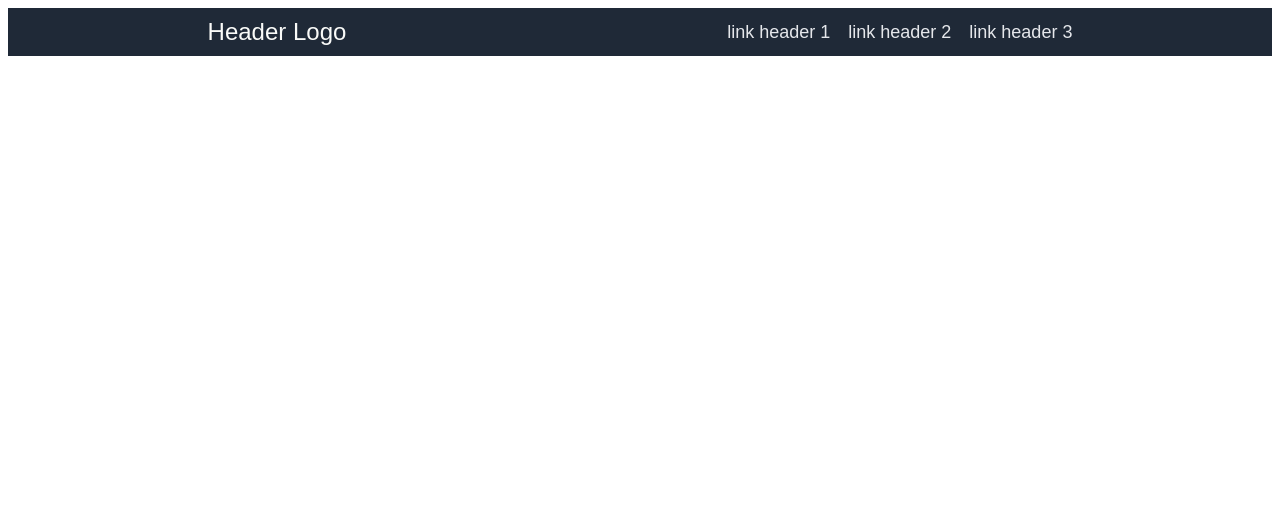
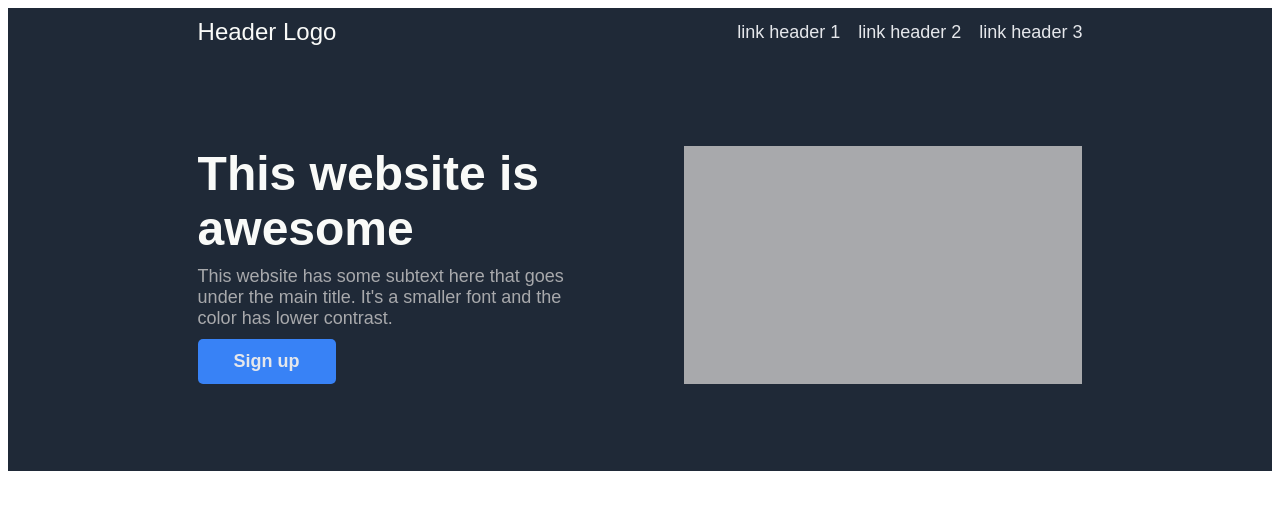
Before and after one commit to sarvaSanjay/LandingPage, a plain HTML site: page index.html in a window 1280 px wide. Drawn offline with Linux system fonts and the light colour scheme.

Commit message:
completed lower header

```diff
--- a/index.html
+++ b/index.html
@@ -17,6 +17,14 @@
                 <li><a>link header 3</a></li>
             </ul>
         </div>
+        <div class="lower-header">
+            <div class = "text-holder">
+                <div class="main-text">This website is awesome</div>
+                <div class="sub-text">This website has some subtext here that goes under the main title. It's a smaller font and the color has lower contrast.</div>
+                <button>Sign up</button>
+            </div>
+            <div class = "image-holder"></div>
+        </div>
     </div>
 </body>
 </html>
--- a/style.css
+++ b/style.css
@@ -1,20 +1,70 @@
 body {
     font-family: sans-serif;
 }
+
 .hero{
     display: flex;
     flex-direction: column;
     padding-left: 15%;
     padding-right: 15%;
+    padding-bottom: 5%;
     background-color: #1F2937;
+    gap: 100px;
 }
+
 .header {
     display: flex;
     justify-content: space-between;
-    padding: 10px;
     color: #F9FAF8;
     font-size: 24px;
     align-items: center;
+    padding-top: 10px;
+}
+
+.lower-header {
+    display: flex;
+    justify-content: center;
+    align-items: stretch;
+    gap: 10%;
+    margin-bottom: 24px;
+}
+
+.text-holder {
+    color: #F9FAF8;
+    width: 45%;
+    display: flex;
+    flex-direction: column;
+    gap: 10px;
+}
+
+.main-text {
+    font-size: 48px;
+    font-weight: bolder;
+}
+
+.sub-text {
+    font-size: 18px;
+    color: #a8a9ac;
+}
+
+.image-holder {
+    background-color: #a8a9ac;
+    width: 45%;
+    height: auto;
+}
+
+button {
+    background-color: #3882f6;
+    color: #E5E7EB;
+    width: max-content;
+    padding-right: 36px;
+    padding-left: 36px;
+    padding-top: 12px;
+    padding-bottom: 12px;
+    border-radius: 5px;
+    border: none;
+    font-weight: bold;
+    font-size: 18px;
 }
 
 ul{
```
